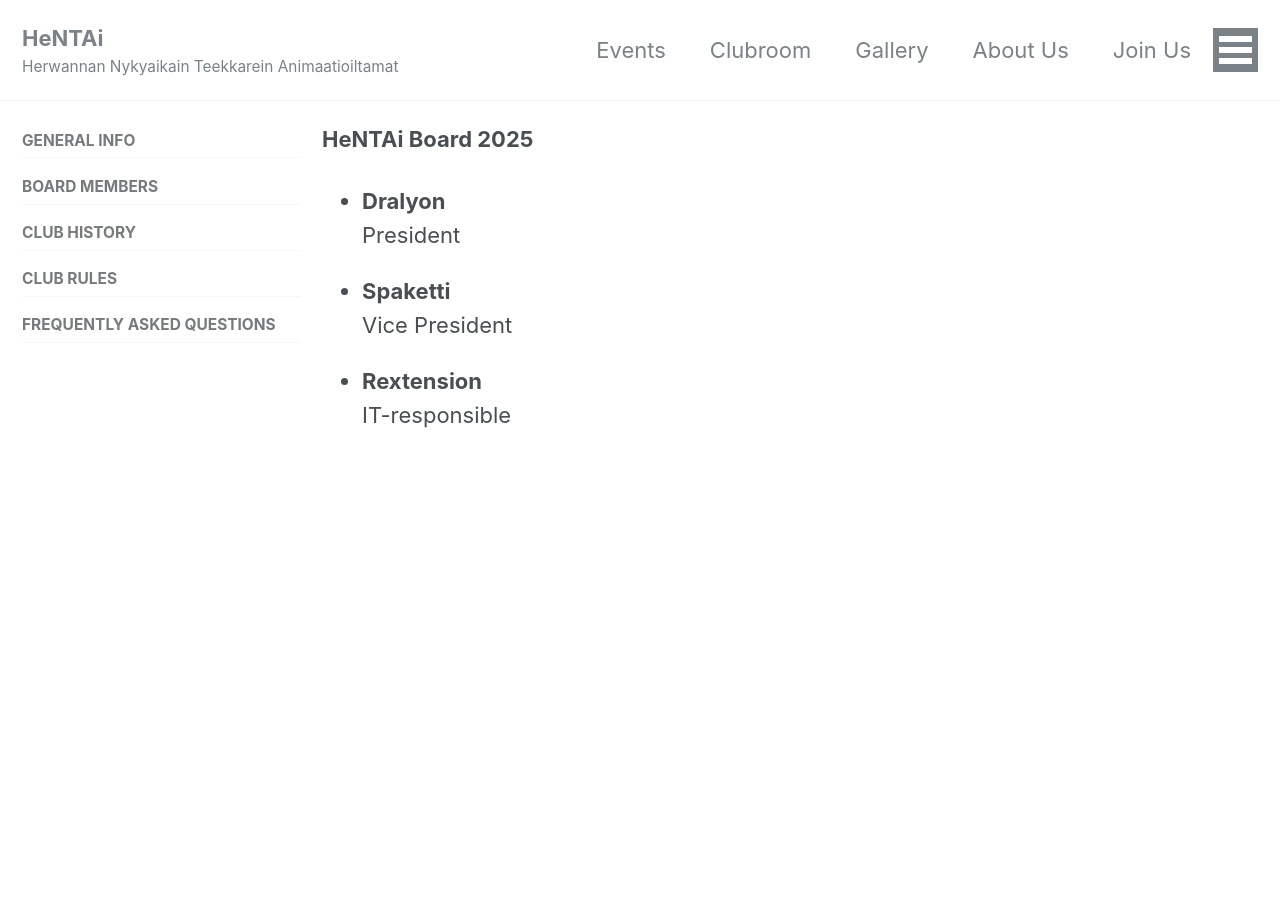
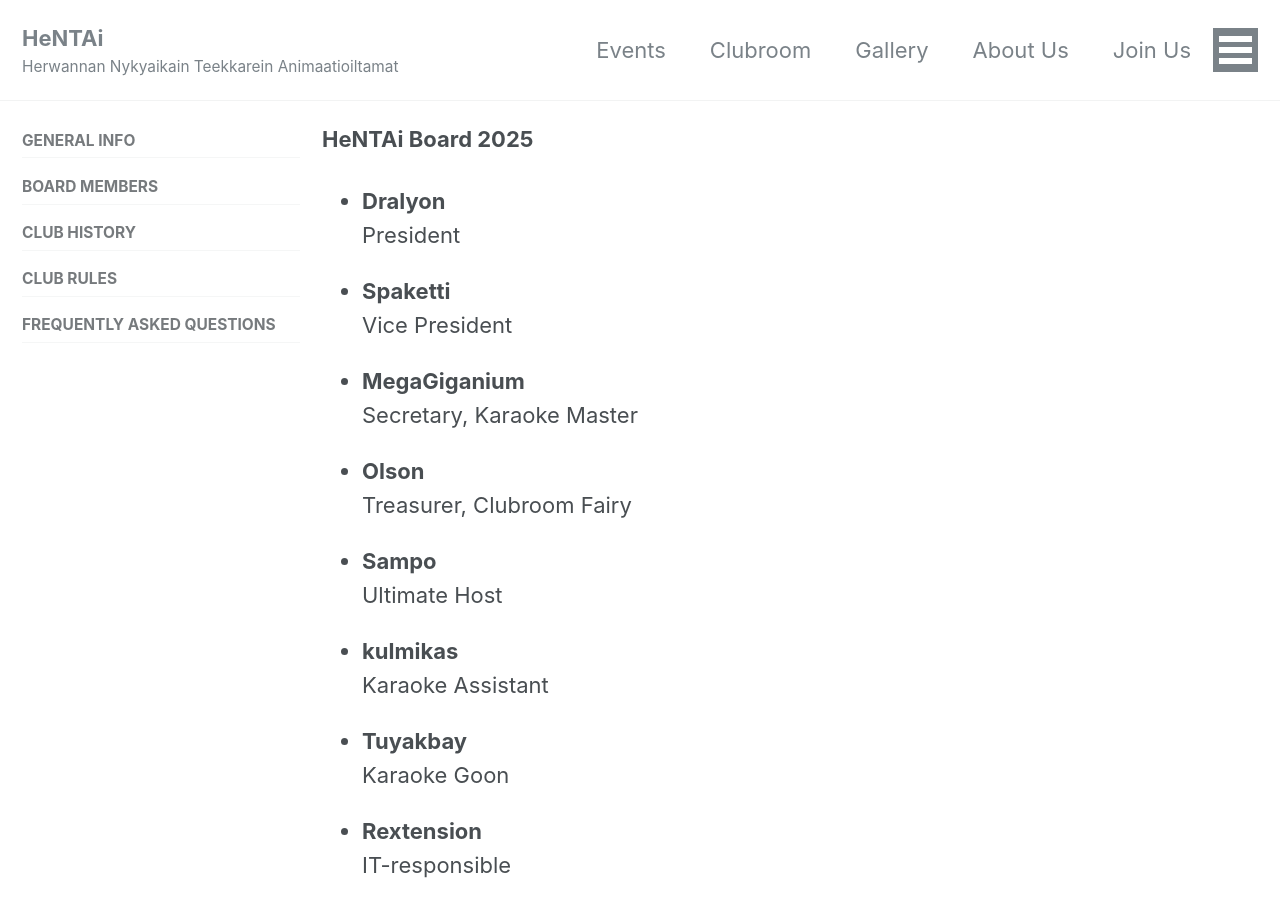
Before and after one commit to HNTA-Club/website, a Jekyll site: the page built from _pages/board.md, in a window 1280 px wide and 900 px high. Built offline with Jekyll 4.4.1, drawn with Linux system fonts in a browser that asks for light colours; cached includes are drawn as plain includes; nearby versions of some CDN libraries; some of the changed text lies outside the part shown.

Commit message:
add rest of board + fix clubroom status url

```diff
--- a/_data/authors.yml
+++ b/_data/authors.yml
@@ -10,9 +10,59 @@ spaketti:
   bio: "Vice President"
   board: "true"
 
+megagiganium:
+  name: "MegaGiganium"
+  bio: "Secretary, Karaoke Master"
+  board: "true"
+
+olson:
+  name: "Olson"
+  bio: "Treasurer, Clubroom Fairy"
+  board: "true"
+
+sampo:
+  name: "Sampo"
+  bio: "Ultimate Host"
+  board: "true"
+
+kulmikas:
+  name: "kulmikas"
+  bio: "Karaoke Assistant"
+  board: "true"
+
+tuyakbay:
+  name: "Tuyakbay"
+  bio: "Karaoke Goon"
+  board: "true"
+
 rextension:
   name: "Rextension"
   bio: "IT-responsible"
+  board: "true"
+
+erufailon4:
+  name: "Erufailon4"
+  bio: "Vice IT Responsible"
+  board: "true"
+
+hail_ankka:
+  name: "Hail_Ankka"
+  bio: "IT Assistant"
+  board: "true"
+
+tsuribori2:
+  name: "tsuribori2"
+  bio: "IT Assistant"
+  board: "true"
+
+vasu:
+  name: "vasu"
+  bio: "Event Official"
+  board: "true"
+
+niko:
+  name: "niko"
+  bio: "Event Official"
   board: "true"
 
 
@@ -36,16 +86,6 @@ ducks:
 igneria:
   name: "Igneria"
   bio: "Clubroom Fairy"
-  board: "false"
-
-niko:
-  name: "Niko"
-  bio: "Assistant Host / IT-assistant"
-  board: "false"
-
-olson:
-  name: "Olson"
-  bio: "Treasurer"
   board: "false"
 
 pasi:
--- a/_data/navigation.yml
+++ b/_data/navigation.yml
@@ -43,7 +43,7 @@ clubroom:
   - title: "Loanable manga"
     url: /manga/
   - title: "Route to clubroom"
-    url: /temp_route/
+    url: /route_temp/
   # - title: "Route 1 to clubroom"
   #   url: /route1/
   # - title: "Route 2 to clubroom"
```
